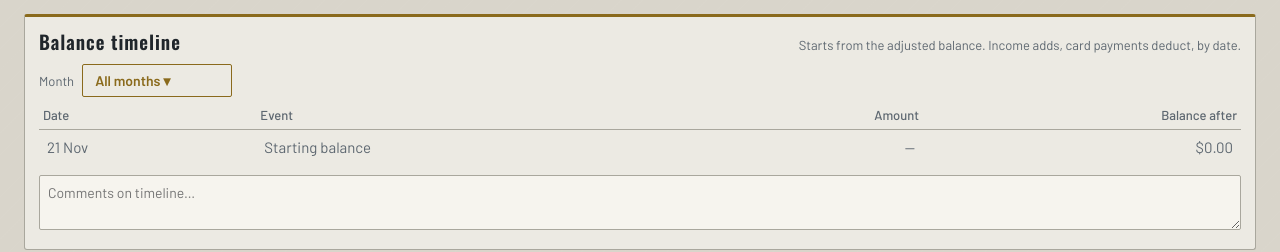
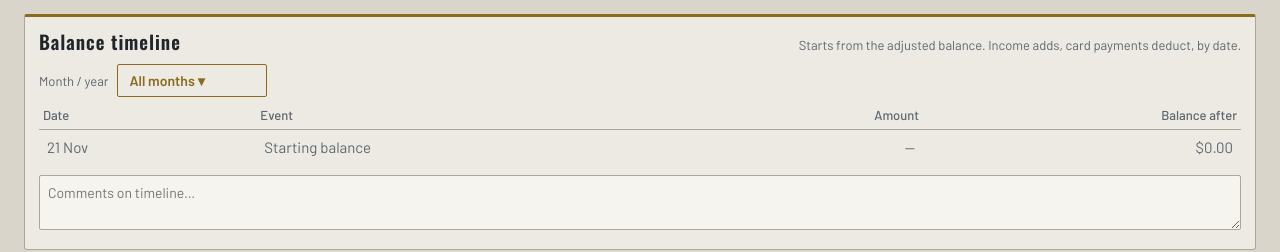
Before and after one commit to LiangChuan97/liangchuan97.github.io, a plain HTML site: page ledger/index.html in a window 1280 px wide. Shown: the part 587-839 px from the top of the page. Drawn offline with nearby package versions, Linux system fonts and the light colour scheme.

Commit message:
Add whole-year selection to the timeline month filter
Co-Authored-By: Claude Sonnet 5.5 <noreply@anthropic.com>
Claude-Session: https://claude.ai/code/session_01MLxfZNU9GnzB9XywT6XZwZ

```diff
--- a/ledger/index.html
+++ b/ledger/index.html
@@ -42,7 +42,7 @@ th{text-align:left;font:500 13px Barlow,sans-serif;color:var(--mute);padding:0 4
 td{padding:3px 3px;vertical-align:middle}
 td.n,th.n{text-align:right}
 #t-owedMe td{vertical-align:top}
-.tlf{display:flex;flex-wrap:wrap;align-items:center;gap:8px;margin-bottom:10px}.msel{position:relative}.msel>button{padding:7px 12px;min-width:150px;text-align:left}.mpan{position:absolute;z-index:20;top:100%;left:0;margin-top:4px;min-width:180px;max-height:260px;overflow-y:auto;overscroll-behavior:contain;background:var(--panel);color:var(--text);border:1px solid var(--brass);border-radius:3px;padding:4px;box-shadow:0 6px 18px rgba(0,0,0,.4)}.mpan label{display:flex;flex-direction:row;gap:8px;align-items:center;justify-content:flex-start;padding:6px 8px;cursor:pointer;white-space:nowrap;color:var(--text);font-size:14px}.mpan label:hover{background:var(--panel2)}.mpan input{width:auto;flex:none;margin:0;padding:0;accent-color:var(--brass)}.mpan[hidden]{display:none}
+.tlf{display:flex;flex-wrap:wrap;align-items:center;gap:8px;margin-bottom:10px}.msel{position:relative}.msel>button{padding:7px 12px;min-width:150px;text-align:left}.mpan{position:absolute;z-index:20;top:100%;left:0;margin-top:4px;min-width:180px;max-height:260px;overflow-y:auto;overscroll-behavior:contain;background:var(--panel);color:var(--text);border:1px solid var(--brass);border-radius:3px;padding:4px;box-shadow:0 6px 18px rgba(0,0,0,.4)}.mpan label{display:flex;flex-direction:row;gap:8px;align-items:center;justify-content:flex-start;padding:6px 8px;cursor:pointer;white-space:nowrap;color:var(--text);font-size:14px}.mpan label:hover{background:var(--panel2)}.mpan input{width:auto;flex:none;margin:0;padding:0;accent-color:var(--brass)}.mpan[hidden]{display:none}.mpan label.yr{font-weight:600;border-top:1px solid var(--line);margin-top:2px}.mpan label.mo{padding-left:22px}
 .chip.on{background:var(--brass);color:#171b1f}
 .sg{display:flex;flex-wrap:wrap;align-items:center;gap:6px;margin-top:6px}.chip{padding:3px 10px;font-size:13px}
 #view-log .p{position:relative}.flt{padding:2px 8px;font-size:12px;margin-left:6px}
@@ -95,7 +95,7 @@ button.x{border-color:var(--line);color:var(--mute);padding:5px 9px}button.x:hov
   <textarea class="auto" data-note="owe" placeholder="Comments on debts…"></textarea></section>
 
  <section class="p s12"><div class="ph"><h2>Balance timeline</h2><span class="mute">Starts from the adjusted balance. Income adds, card payments deduct, by date.</span></div>
-  <div class="w" id="timeline"></div>
+  <div class="tlf" id="tl-flt"></div><div class="w" id="timeline"></div>
   <textarea data-note="timeline" placeholder="Comments on timeline…"></textarea></section>
 
  <section class="p s12"><div class="ph"><h2>Credit card bills</h2><span class="mute">Enter bills already posted. Fixed expenses and loans are added automatically.</span></div>
@@ -292,13 +292,15 @@ function calc(){mathNotes();logViews();
  const stRow=`<tr class="st"><td>${fd(u)}</td><td>Starting balance</td><td class="n">—</td><td class="n">${money(adj)}</td></tr>`;
  let b=adj,tr=has(mk(u))?stRow:'',bf=has(mk(u));
  ev.forEach(e=>{const before=b;b+=e.a;if(!has(mk(e.d)))return;if(!bf){const[y,m]=mk(e.d).split('-').map(Number);tr+=`<tr class="st"><td>${fd(new Date(y,m-1,1))}</td><td>Balance brought forward</td><td class="n">—</td><td class="n">${money(before)}</td></tr>`;bf=true}tr+=`<tr><td>${fd(e.d)}</td><td><span class="tag ${e.t}">${e.t==='in'?'Income':'Payment'}</span>${esc(e.l)}</td><td class="n ${e.a<0?'neg':'pos'}">${e.a<0?'−':'+'}${money(Math.abs(e.a))}</td><td class="n ${cls(b)}"><b>${money(b)}</b></td></tr>`});
- const lbl=!sel.length?'All months':sel.length<=2?sel.map(ml).join(', '):sel.length+' months selected';
- const flt=`<div class="tlf"><span class="mute">Month</span><div class="msel"><button type="button" id="tlBtn" aria-haspopup="true" aria-expanded="${tlOpen}">${lbl} <span aria-hidden="true">▾</span></button><div class="mpan" id="tlPan"${tlOpen?'':' hidden'}><label><input type="checkbox" data-m="" ${!sel.length?'checked':''}> All months</label>${months.map(k=>`<label><input type="checkbox" data-m="${k}" ${sel.includes(k)?'checked':''}> ${ml(k)}</label>`).join('')}</div></div></div>`;
- document.getElementById('timeline').innerHTML=flt+`<table class="tl"><thead><tr><th>Date</th><th>Event</th><th class="n">Amount</th><th class="n">Balance after</th></tr></thead><tbody>${tr}</tbody></table>`}
+ TLM=months;const yrs=[...new Set(months.map(k=>k.slice(0,4)))],yAll=y=>months.filter(k=>k.startsWith(y)).every(k=>sel.includes(k));
+ const parts=[...yrs.filter(yAll),...sel.filter(k=>!yAll(k.slice(0,4))).map(ml)];
+ const lbl=!sel.length?'All months':parts.length<=2?parts.join(', '):sel.length+' months selected';
+ document.getElementById('tl-flt').innerHTML=`<span class="mute">Month / year</span><div class="msel"><button type="button" id="tlBtn" aria-haspopup="true" aria-expanded="${tlOpen}">${lbl} <span aria-hidden="true">▾</span></button><div class="mpan" id="tlPan"${tlOpen?'':' hidden'}><label><input type="checkbox" data-m="" ${!sel.length?'checked':''}> All months</label>${yrs.map(y=>`<label class="yr"><input type="checkbox" data-y="${y}" ${yAll(y)?'checked':''}> ${y} (whole year)</label>${months.filter(k=>k.startsWith(y)).map(k=>`<label class="mo"><input type="checkbox" data-m="${k}" ${sel.includes(k)?'checked':''}> ${ml(k)}</label>`).join('')}`).join('')}</div></div>`;
+ document.getElementById('timeline').innerHTML=`<table class="tl"><thead><tr><th>Date</th><th>Event</th><th class="n">Amount</th><th class="n">Balance after</th></tr></thead><tbody>${tr}</tbody></table>`}
 // init
-var tlOpen=false;
-document.getElementById('timeline').addEventListener('click',e=>{if(e.target.closest('#tlBtn')){tlOpen=!tlOpen;const p=document.getElementById('tlPan');p.hidden=!tlOpen;document.getElementById('tlBtn').setAttribute('aria-expanded',tlOpen)}});
-document.getElementById('timeline').addEventListener('change',e=>{const m=e.target.dataset&&e.target.dataset.m;if(m===undefined)return;const cur=new Set(S.tlMonths||[]);if(m==='')cur.clear();else if(e.target.checked)cur.add(m);else cur.delete(m);S.tlMonths=[...cur].sort();save();calc()});
+var tlOpen=false,TLM=[];
+document.getElementById('tl-flt').addEventListener('click',e=>{if(e.target.closest('#tlBtn')){tlOpen=!tlOpen;document.getElementById('tlPan').hidden=!tlOpen;document.getElementById('tlBtn').setAttribute('aria-expanded',tlOpen)}});
+document.getElementById('tl-flt').addEventListener('change',e=>{const t=e.target,cur=new Set(S.tlMonths||[]);if(t.dataset.y){TLM.filter(k=>k.startsWith(t.dataset.y)).forEach(k=>t.checked?cur.add(k):cur.delete(k))}else if(t.dataset.m===undefined)return;else if(t.dataset.m==='')cur.clear();else t.checked?cur.add(t.dataset.m):cur.delete(t.dataset.m);S.tlMonths=[...cur].sort();save();const p0=document.getElementById('tlPan'),sc=p0?p0.scrollTop:0;calc();const p1=document.getElementById('tlPan');if(p1)p1.scrollTop=sc});
 document.addEventListener('click',e=>{if(tlOpen&&!e.target.closest('.msel')){tlOpen=false;const p=document.getElementById('tlPan');if(p)p.hidden=true}});
 document.addEventListener('keydown',e=>{if(e.key==='Escape'&&tlOpen){tlOpen=false;const p=document.getElementById('tlPan');if(p)p.hidden=true}});
 const U=document.getElementById('updated');U.value=S.updated;U.oninput=()=>{if(U.value){S.updated=U.value;save();calc()}};
```
